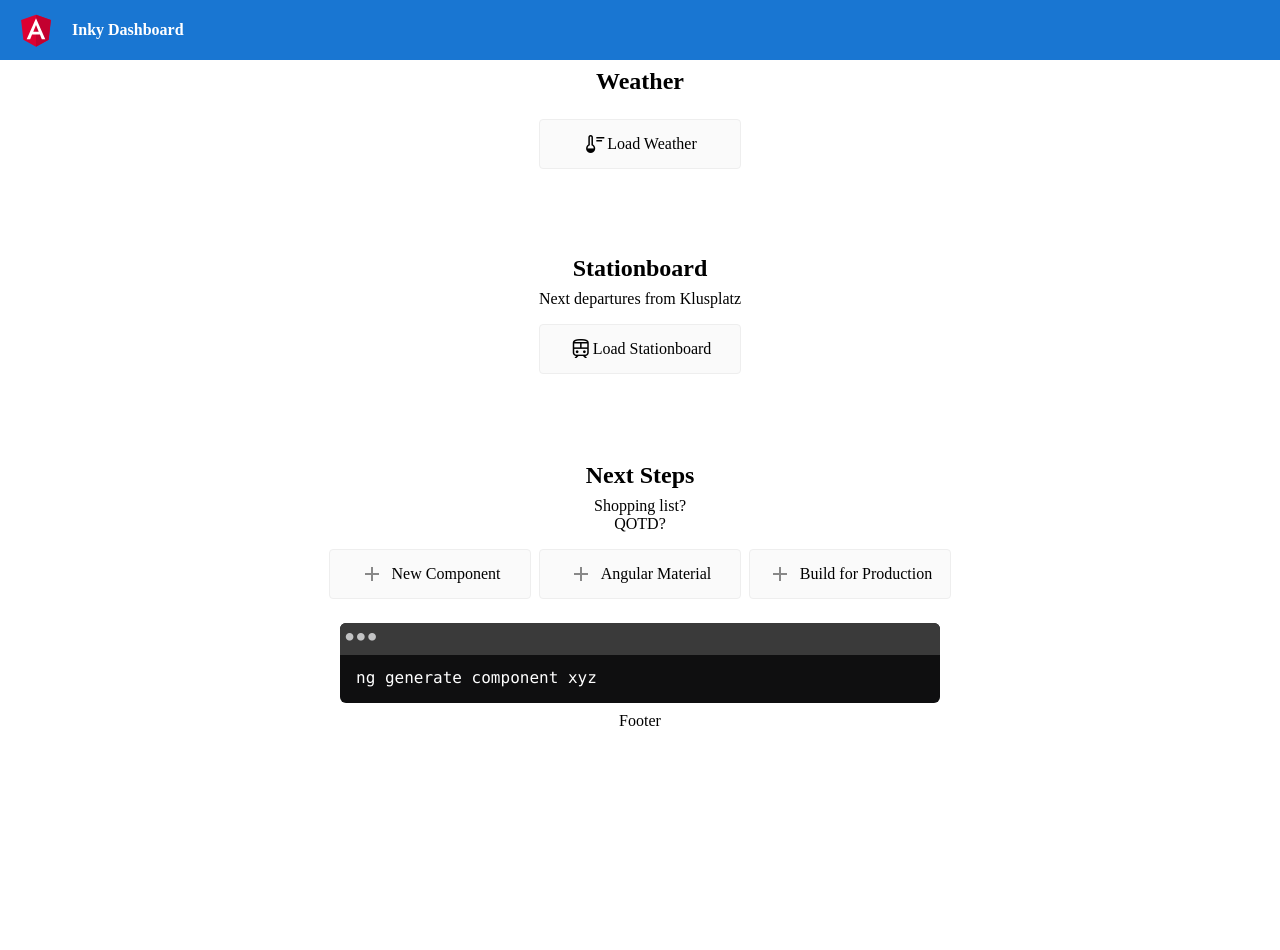
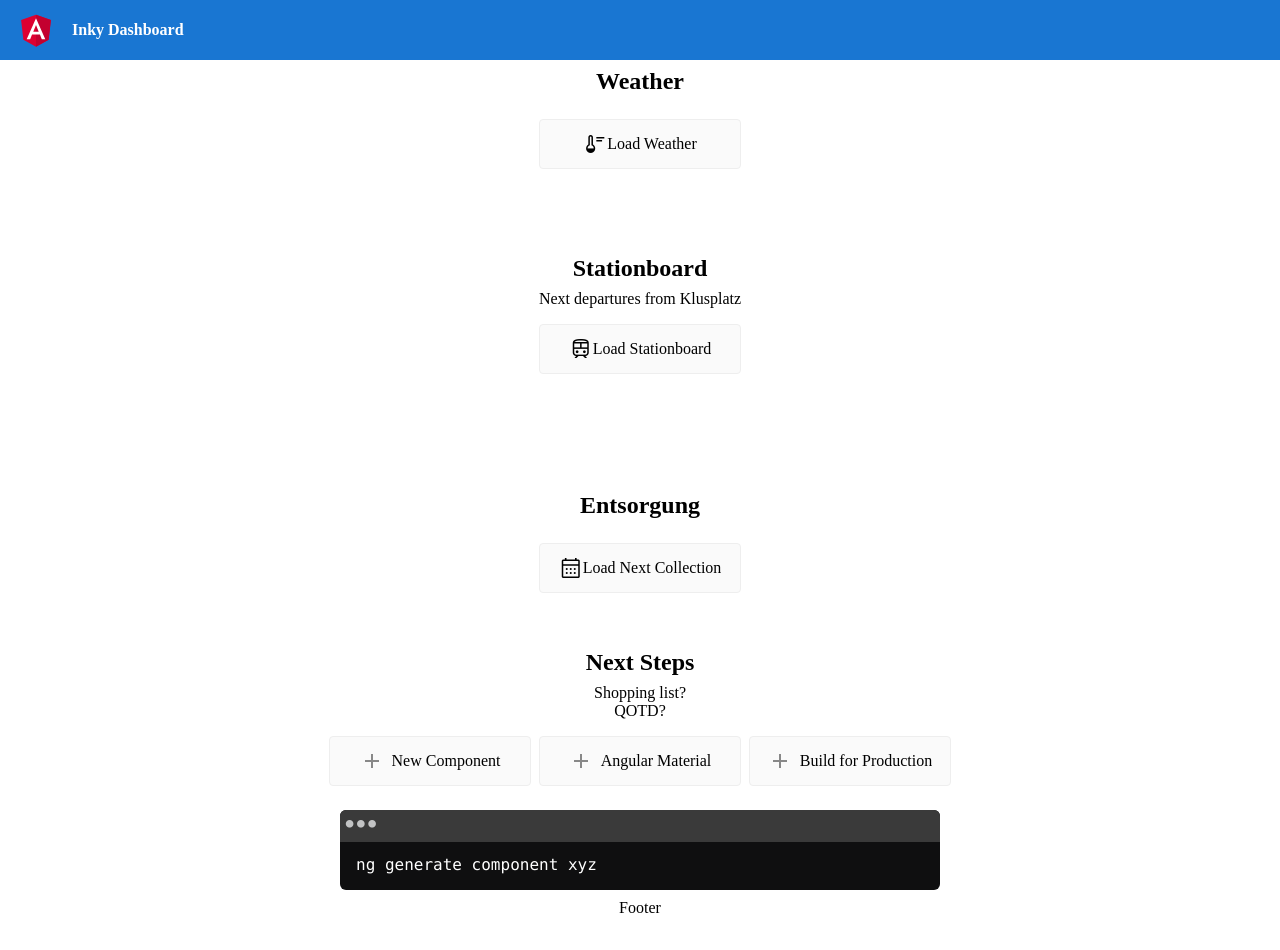
Before and after one commit to salcho/inky-dashboard, an Angular app: page / in a window 1280 px wide. Before the commit the page ends 800 px from the top, so only its background shows below. Built offline with nearby package versions, Linux system fonts and the light colour scheme.

Commit message:
Add next recycling date

```diff
--- a/src/app/app.component.html
+++ b/src/app/app.component.html
@@ -42,6 +42,9 @@
   <!-- ZVV -->
   <app-zvv></app-zvv>
 
+  <!-- Entsorgung -->
+  <app-entsorgung></app-entsorgung>
+
   <!-- Next Steps -->
   <h2>Next Steps</h2>
   <p>Shopping list?</p>
--- a/src/app/app.module.ts
+++ b/src/app/app.module.ts
@@ -5,12 +5,14 @@ import { HttpClientModule } from '@angular/common/http';
 import { AppComponent } from './app.component';
 import { ZvvComponent } from './zvv/zvv.component';
 import { WeatherComponent } from './weather/weather.component';
+import { EntsorgungComponent } from './entsorgung/entsorgung.component';
 
 @NgModule({
   declarations: [
     AppComponent,
     ZvvComponent,
     WeatherComponent,
+    EntsorgungComponent,
   ],
   imports: [
     BrowserModule,
--- a/src/app/data.service.ts
+++ b/src/app/data.service.ts
@@ -9,12 +9,25 @@ export class DataService {
   constructor(private httpClient: HttpClient) { }
 
   getWeather() {
-    return this.httpClient.get<Weather>('http://localhost:3000');
+    return this.httpClient.get<Weather>('http://localhost:3000/meteo');
   }
 
   fetchStationboard() {
     return this.httpClient.get<Stationboard>('https://transport.opendata.ch/v1/stationboard?station=8591233');
   }
+
+  fetchEntsorgung() {
+    return this.httpClient.get<Calendar>('http://localhost:3000/entsorgung');
+  }
+}
+
+export interface Calendar {
+  result: [CalendarEntry]
+}
+
+export interface CalendarEntry {
+  date: string,
+  type: string
 }
 
 export interface Weather {
--- /dev/null
+++ b/src/app/entsorgung/entsorgung.component.html
@@ -0,0 +1,17 @@
+<div class="content" role="main">
+    <h2>Entsorgung</h2>
+    <div class="card-container">
+        <button class="card card-small" (click)="loadCalendar()" tabindex="0">
+            <span class="material-symbols-outlined">calendar_month</span>
+            <span>Load Next Collection</span>
+        </button>
+    </div>
+
+    <div class="card-container" *ngIf="collection">
+        <button class="card">
+            <span>{{collection.date}}</span>
+            <span class="material-symbols-outlined" *ngIf="collection.type === 'paper'">description</span>
+            <span class="material-symbols-outlined" *ngIf="collection.type === 'cardboard'">inventory_2</span>
+        </button>
+    </div>
+</div>
--- /dev/null
+++ b/src/app/entsorgung/entsorgung.component.ts
@@ -0,0 +1,18 @@
+import { Component } from '@angular/core';
+import { CalendarEntry, DataService } from '../data.service';
+
+@Component({
+  selector: 'app-entsorgung',
+  templateUrl: './entsorgung.component.html',
+  styleUrls: ['./entsorgung.component.css']
+})
+export class EntsorgungComponent {
+  collection?: CalendarEntry;
+
+  constructor(private dataService: DataService) { }
+
+  loadCalendar() {
+    // fetch only the first entry, which corresponds to this week's collection
+    this.dataService.fetchEntsorgung().subscribe(collection => { if (collection.result.length) this.collection = collection.result[0] });
+  }
+}
--- a/src/app/weather/weather.component.ts
+++ b/src/app/weather/weather.component.ts
@@ -10,13 +10,13 @@ export class WeatherComponent {
 
   weather?: Weather
 
-  constructor(private dataService: DataService) {}
+  constructor(private dataService: DataService) { }
 
   loadWeather() {
     this.dataService.getWeather().subscribe(weather => this.weather = weather);
   }
 
   localizedDate(date: string) {
-    return new Date(date).toLocaleString("en-UK", { weekday: 'short' });
+    return new Date(date).toLocaleString("de-CH", { weekday: 'short' });
   }
 }
```
Also changed, not shown: weather-server/server.js (+9 -0 lines), src/app/entsorgung/entsorgung.component.css (added), 1 other file (tests, documents, lock files or other folders).
